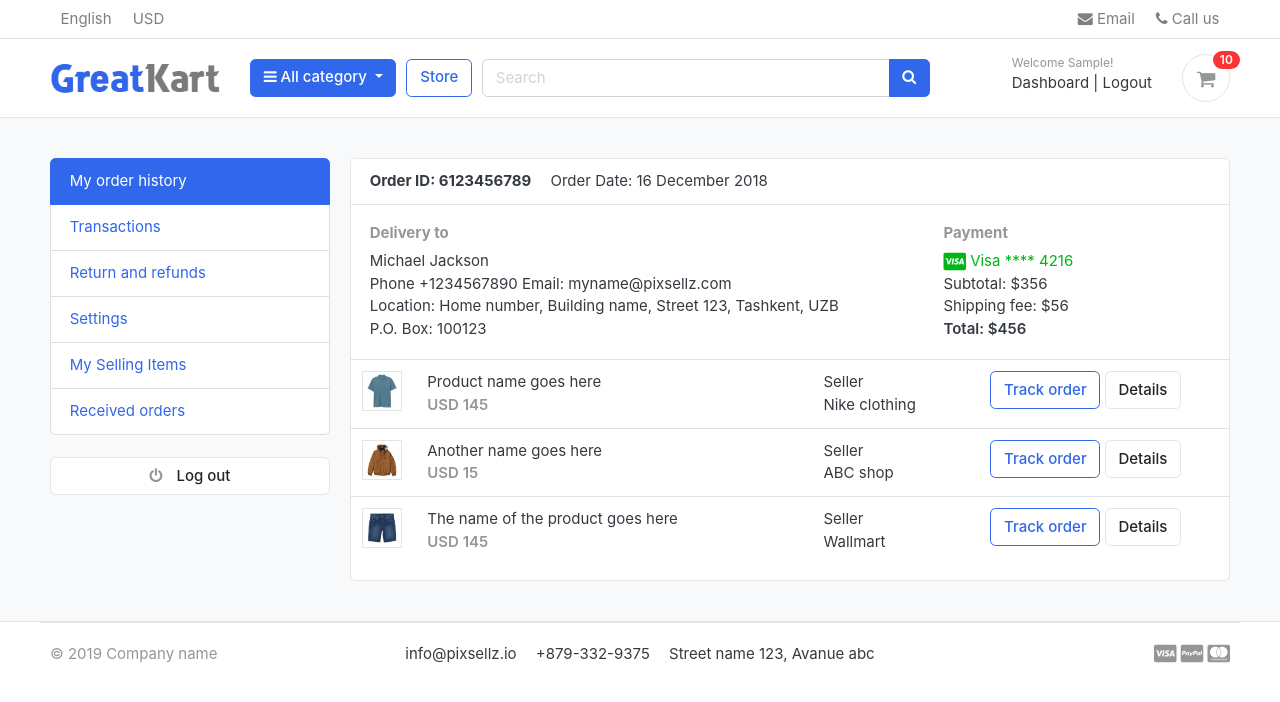
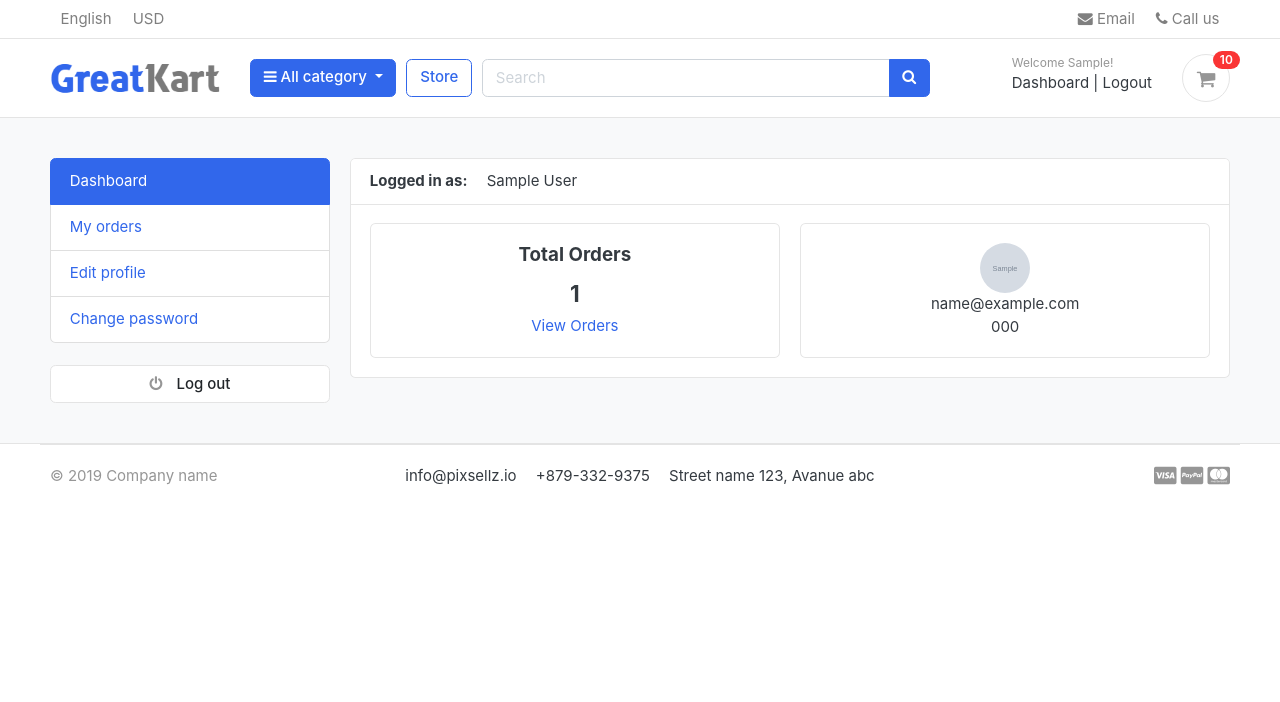
Before and after one commit to eminasgarov/ecommerce, a Django app: page /accounts/ in a window 1280 px wide. Shown: the top 702 px of the page. Run offline with Django 3.2, Linux system fonts and the light colour scheme; a user stored in the database is signed in; tables that the repository leaves empty hold one stand-in row (values such as "Sample post"); grey boxes marked "Sample" are stand-in pictures; some libraries are stand-ins or nearby versions; some web fonts are replaced.

Commit message:
Dashboard

```diff
--- a/accounts/models.py
+++ b/accounts/models.py
@@ -73,3 +73,18 @@ class Account(AbstractBaseUser):
 
     def has_module_perms(self, add_label):
         return True
+
+class UserProfile(models.Model):
+    user        = models.OneToOneField(Account, on_delete=models.CASCADE)
+    address_line_1 = models.CharField(blank=True, max_length=100)
+    address_line_2 = models.CharField(blank=True, max_length=100)
+    profile_picture = models.ImageField(blank=True, upload_to='userprofile')
+    city = models.CharField(blank=True, max_length=20)
+    state = models.CharField(blank=True, max_length=20)
+    country = models.CharField(blank=True, max_length=20)
+
+    def __str__(self):
+        return self.user.first_name
+
+    def full_address(self):
+        return f'{self.address_line_1} {self.address_line_2}'
--- a/accounts/urls.py
+++ b/accounts/urls.py
@@ -14,4 +14,9 @@ urlpatterns = [
     path('forgotPassword/', views.forgotPassword, name='forgotPassword'),
     path('resetpassword_validate/<uidb64>/<token>', views.resetpassword_validate, name='resetpassword_validate'),
     path('resetPassword/', views.resetPassword, name='resetPassword'),
+
+    path('my_orders/', views.my_orders, name='my_orders'),
+    path('edit_profile/', views.edit_profile, name='edit_profile'),
+    path('change_password/', views.change_password, name='change_password'),
+    path('order_detail/<int:order_id>/', views.order_detail, name='order_detail'),
 ]
--- a/accounts/views.py
+++ b/accounts/views.py
@@ -1,11 +1,14 @@
 from itertools import product
 from django.contrib import messages, auth
 from django.http.response import HttpResponse
-from django.shortcuts import redirect, render
+from django.shortcuts import get_object_or_404, redirect, render
+from django.template import context
+import accounts
 
 from carts.models import Cart, CartItem
-from .models import Account
-from .forms import RegistrationForm
+from .models import Account, UserProfile
+from orders.models import Order, OrderProduct
+from .forms import RegistrationForm, UserForm, UserProfileForm
 from django.contrib.auth.decorators import login_required
 
 #Verification email
@@ -36,8 +39,14 @@ def register(request):
             user.phone_number = phone_number
             user.save()
 
+            #Create User Profile
+            profile         = UserProfile()
+            profile.user_id = user.id
+            profile.profile_picture = 'default/default-picture.jpg'
+            profile.save()
+
             #USER ACTIVATION
-            current_site     = get_current_site(request)
+            current_site    = get_current_site(request)
             mail_subject    = 'Please activate your account'
             message         = render_to_string('accounts/account_verification_mail.html', {
                 'user':     user,
@@ -149,7 +158,16 @@ def activate(request, uidb64, token):
 
 @login_required(login_url='login')
 def dashboard(request):
-    return render(request, 'accounts/dashboard.html')
+    orders          = Order.objects.order_by('-created_at').filter(user_id=request.user.id, is_ordered=True)
+    orders_count    = orders.count()
+    userprofile     = UserProfile.objects.get(user_id=request.user.id)
+
+    context = {
+        'orders_count': orders_count,
+        'userprofile': userprofile,
+    }
+
+    return render(request, 'accounts/dashboard.html', context)
 
 
 def forgotPassword(request):
@@ -217,3 +235,82 @@ def resetPassword(request):
             return redirect('resetPassword')
     else:
         return render(request, 'accounts/resetPassword.html')
+
+
+@login_required(login_url='login')
+def my_orders(request):
+    orders = Order.objects.filter(user=request.user, is_ordered=True).order_by('-created_at')
+
+    context = {
+        'orders': orders,
+    }
+    return render(request, 'accounts/my_orders.html', context)
+
+
+@login_required(login_url='login')
+def edit_profile(request):
+    userprofile = get_object_or_404(UserProfile, user=request.user)
+
+    if request.method == 'POST':
+        user_form = UserForm(request.POST, instance=request.user)
+        profile_form = UserProfileForm(request.POST, request.FILES, instance=userprofile)
+
+        if user_form.is_valid() and profile_form.is_valid():
+            user_form.save()
+            profile_form.save()
+            messages.success(request, 'Your profile has been updated')
+            return redirect('edit_profile')
+    else:
+        user_form = UserForm(instance=request.user)
+        profile_form = UserProfileForm(instance=userprofile)
+
+    context = {
+        'user_form': user_form,
+        'profile_form': profile_form,
+        'userprofile': userprofile,
+    }
+    return render(request, 'accounts/edit_profile.html', context)
+
+
+@login_required(login_url='login')
+def change_password(request):
+    if request.method == "POST":
+        current_password = request.POST['current_password']
+        new_password = request.POST['new_password']
+        confirm_password = request.POST['confirm_password']
+
+        user = Account.objects.get(username__exact=request.user.username)
+
+        if new_password == confirm_password:
+            success = user.check_password(current_password)
+            if success:
+                user.set_password(new_password)
+                user.save()
+                #auth.logout(request)
+                messages.success(request, "Your password updated successfully")
+                return redirect('dashboard')
+            else:
+                messages.error(request, "Please enter valid current password")
+                return redirect('change_password')
+        else:
+            messages.error(request, "Password does not match")
+            return redirect('change_password')
+
+    return render(request, 'accounts/change_password.html')
+
+
+@login_required(login_url='login')
+def order_detail(request, order_id):
+    order_detail = OrderProduct.objects.filter(order__order_number=order_id)
+    order = Order.objects.get(order_number=order_id)
+
+    subtotal = 0
+    for i in order_detail:
+        subtotal += i.product_price * i.quantity
+
+    context = {
+        'order_detail': order_detail,
+        'order': order,
+        'subtotal': subtotal,
+    }
+    return render(request, 'accounts/order_detail.html', context)
--- a/templates/accounts/dashboard.html
+++ b/templates/accounts/dashboard.html
@@ -11,86 +11,39 @@
     {% include 'includes/alerts.html' %}
     <div class="container">
         <div class="row">
-        <aside class="col-md-3">
-            <!--   SIDEBAR   -->
-            <ul class="list-group">
-                <a class="list-group-item active" href="#"> My order history </a>
-                <a class="list-group-item" href="#"> Transactions </a>
-                <a class="list-group-item" href="#"> Return and refunds </a>
-                <a class="list-group-item" href="#">Settings </a>
-                <a class="list-group-item" href="#"> My Selling Items </a>
-                <a class="list-group-item" href="#"> Received orders </a>
-            </ul>
-            <br>
-            <a class="btn btn-light btn-block" href="{% url 'logout' %}"> <i class="fa fa-power-off"></i> <span class="text">Log out</span> </a>
-            <!--   SIDEBAR .//END   -->
-        </aside>
+        {% include 'includes/dashboard_sidebar.html' %}
         <main class="col-md-9">
             <article class="card">
                 <header class="card-header">
-                <strong class="d-inline-block mr-3">Order ID: 6123456789</strong>
-                <span>Order Date: 16 December 2018</span>
+                    <strong class="d-inline-block mr-3">Logged in as: </strong>
+                    <span>{{ user.full_name }}</span>
                 </header>
                 <div class="card-body">
                     <div class="row">
-                    <div class="col-md-8">
-                        <h6 class="text-muted">Delivery to</h6>
-                        <p>Michael Jackson <br>
-                        Phone +1234567890 Email: myname@pixsellz.com <br>
-                        Location: Home number, Building name, Street 123,  Tashkent, UZB <br>
-                        P.O. Box: 100123
-                         </p>
+
+                        <div class="col-md-6">
+                            <div class="card">
+                                <div class="card-body" style="text-align: center;">
+                                    <h5 class="card-title">Total Orders</h5>
+                                    <h4>{{ orders_count }}</h4>
+                                    <a href="{% url 'my_orders' %}">View Orders</a>
                                 </div>
-                    <div class="col-md-4">
-                        <h6 class="text-muted">Payment</h6>
-                        <span class="text-success">
-                            <i class="fab fa-lg fa-cc-visa"></i>
-                            Visa  **** 4216
-                        </span>
-                        <p>Subtotal: $356 <br>
-                         Shipping fee:  $56 <br>
-                         <span class="b">Total:  $456 </span>
-                        </p>
                             </div>
+                        </div>
+
+                        <div class="col-md-6">
+                            <div class="card">
+                                <div class="card-body" style="text-align: center;">
+                                    <img src="{{ userprofile.profile_picture.url }}" alt="User Profile Picture" width="50" height="50" style="border-radius: 50%;">
+                                    <p class="mb-0">{{ user.email }}</p>
+                                    <p>{{ user.phone_number }}</p>
+                                </div>
+                            </div>
+                        </div>
+
                     </div> <!-- row.// -->
                 </div> <!-- card-body .// -->
-            <div class="table-responsive">
-            <table class="table table-hover">
-                <tr>
-                    <td width="65">
-                        <img src="../images/items/1.jpg" class="img-xs border">
-                    </td>
-                    <td>
-                        <p class="title mb-0">Product name goes here </p>
-                        <var class="price text-muted">USD 145</var>
-                    </td>
-                    <td> Seller <br> Nike clothing </td>
-                    <td width="250"> <a href="#" class="btn btn-outline-primary">Track order</a> <a href="#" class="btn btn-light"> Details </a> </td>
-                </tr>
-                <tr>
-                    <td>
-                        <img src="../images/items/2.jpg" class="img-xs border">
-                    </td>
-                    <td>
-                        <p class="title mb-0">Another name goes here </p>
-                        <var class="price text-muted">USD 15</var>
-                    </td>
-                    <td> Seller <br> ABC shop </td>
-                    <td> <a href="#" class="btn btn-outline-primary">Track order</a> <a href="#" class="btn btn-light"> Details </a> </td>
-                </tr>
-                <tr>
-                    <td>
-                        <img src="../images/items/3.jpg" class="img-xs border">
-                    </td>
-                    <td>
-                        <p class="title mb-0">The name of the product  goes here </p>
-                        <var class="price text-muted">USD 145</var>
-                    </td>
-                    <td> Seller <br> Wallmart </td>
-                    <td> <a href="#" class="btn btn-outline-primary">Track order</a> <a href="#" class="btn btn-light"> Details </a> </td>
-                </tr>
-            </table>
-            </div> <!-- table-responsive .end// -->
+
             </article> <!-- order-group.// -->
         </main>
     </div> <!-- row.// -->
--- /dev/null
+++ b/templates/includes/dashboard_sidebar.html
@@ -0,0 +1,12 @@
+<aside class="col-md-3">
+    <!--   SIDEBAR   -->
+    <ul class="list-group">
+        <a class="list-group-item {% if '/accounts/' == request.path %}active{% endif %}" href="{% url 'dashboard' %}"> Dashboard </a>
+        <a class="list-group-item {% if '/my_orders/' in request.path %}active{% endif %}" href="{% url 'my_orders' %}"> My orders </a>
+        <a class="list-group-item {% if '/edit_profile/' in request.path %}active{% endif %}" href="{% url 'edit_profile' %}"> Edit profile </a>
+        <a class="list-group-item {% if '/change_password/' in request.path %}active{% endif %}" href="{% url 'change_password' %}"> Change password </a>
+    </ul>
+    <br>
+    <a class="btn btn-light btn-block" href="{% url 'logout' %}"> <i class="fa fa-power-off"></i> <span class="text">Log out</span> </a>
+    <!--   SIDEBAR .//END   -->
+</aside>
```
Also changed, not shown: accounts/admin.py (+10 -1 lines), accounts/forms.py (+24 -1 lines), templates/accounts/change_password.html (added, +59 -0 lines), templates/accounts/edit_profile.html (added, +89 -0 lines), templates/accounts/my_orders.html (added, +61 -0 lines), templates/accounts/order_detail.html (added, +110 -0 lines), accounts/migrations/0002_userprofile.py (added). Lines whose indentation alone changed are shown as unchanged.
